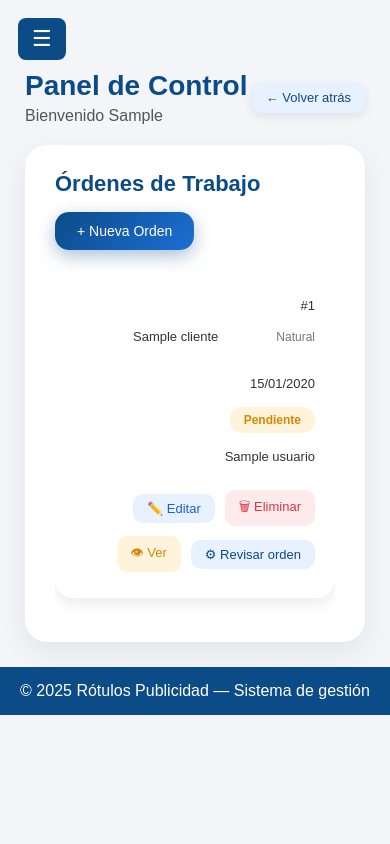
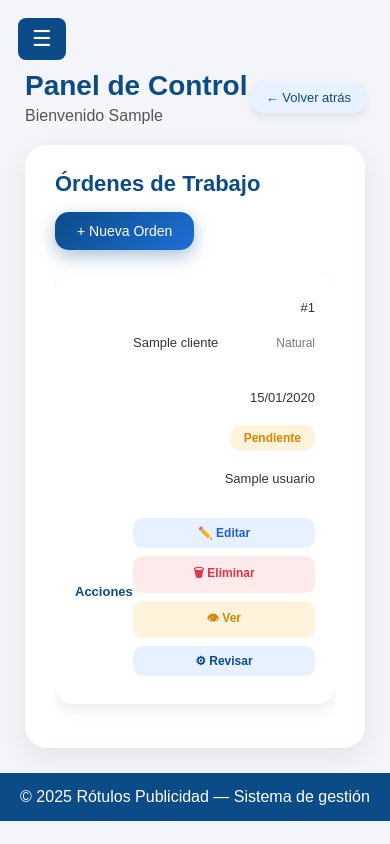
Before and after one commit to tnarvaez006-del/Rpublix, a Django app: page /ordenes/ in a window 390 px wide. Run offline with Django 5.2, Linux system fonts and the light colour scheme; a user stored in the database is signed in; tables that the repository leaves empty hold one stand-in row (values such as "Sample post").

Commit message:
jsjfhfsfoijfijfijsofijoi

```diff
--- a/appR/static/appR/css/ordenes.css
+++ b/appR/static/appR/css/ordenes.css
@@ -54,9 +54,6 @@
 table {
     width: 100%;
     border-collapse: collapse;
-    background: #fff;
-    border-radius: 18px;
-    overflow: hidden;
 }
 
 thead {
@@ -112,46 +109,39 @@ td small {
 /* ================= BOTONES ================= */
 
 .btn {
-    padding: 7px 14px;
+    padding: 8px 12px;
     border-radius: 10px;
-    font-size: 13px;
-    font-weight: 500;
+    font-size: 12px;
+    font-weight: 600;
     text-decoration: none;
-    transition: .25s;
-    margin-right: 6px;
-    display: inline-block;
     border: none;
     cursor: pointer;
+    transition: .2s;
+    white-space: nowrap;
 }
 
-.btn.edit {
-    background: #e8f1ff;
-    color: #1d5fd1;
+.btn.edit { background: #e8f1ff; color: #1d5fd1; }
+.btn.warn { background: #fff4db; color: #d48806; }
+.btn.primary { background: #e7f1ff; color: #0B4B88; }
+.btn.danger { background: #fdeaea; color: #dc3545; }
+
+.btn:hover {
+    transform: translateY(-1px);
 }
 
-.btn.warn {
-    background: #fff4db;
-    color: #d48806;
+/* ================= ACCIONES (LA CLAVE) ================= */
+
+.acciones {
+    display: flex;
+    gap: 8px;
+    flex-wrap: wrap;
+    align-items: center;
 }
 
-.btn.primary {
-    background: #e7f1ff;
-    color: #0B4B88;
-}
-
-.btn.danger {
-    background: #fdeaea;
-    color: #dc3545;
-}
-
-.btn:hover {
-    filter: brightness(.92);
-}
-
-/* ================= MODAL ELIMINAR ================= */
+/* ================= MODAL ================= */
 
 .modal {
-    display: none;              /* 🔥 CLAVE para que no se vean todos */
+    display: none;
     position: fixed;
     z-index: 9999;
     left: 0;
@@ -172,11 +162,6 @@ td small {
     text-align: center;
 }
 
-.modal-content h3 {
-    margin-bottom: 10px;
-    color: #dc3545;
-}
-
 .modal-actions {
     margin-top: 18px;
     display: flex;
@@ -185,18 +170,14 @@ td small {
 }
 
 /* ======================================================
-   RESPONSIVE — MOBILE FIRST
+   RESPONSIVE — MOBILE
 ====================================================== */
 
 @media (max-width: 900px) {
 
-    thead {
-        display: none;
-    }
+    thead { display: none; }
 
-    table,
-    tbody,
-    tr {
+    table, tbody, tr {
         display: block;
         width: 100%;
     }
@@ -213,25 +194,26 @@ td small {
         display: flex;
         justify-content: space-between;
         align-items: center;
-        padding: 8px 0;
+        padding: 10px 0;
         border: none;
         font-size: 13px;
     }
 
     td::before {
         content: attr(data-label);
-        font-weight: 600;
+        font-weight: 700;
         color: #0B4B88;
     }
 
-    td:last-child {
+    /* 🔥 AQUÍ QUEDAN PERFECTOS EN MÓVIL */
+    .acciones {
+        width: 100%;
         justify-content: flex-end;
-        gap: 10px;
-        margin-top: 10px;
-        flex-wrap: wrap;
+        margin-top: 12px;
     }
 
     .btn {
-        margin-right: 0;
+        flex: 1 1 48%;
+        text-align: center;
     }
 }
--- a/appR/templates/appR/ordenes_list.html
+++ b/appR/templates/appR/ordenes_list.html
@@ -61,22 +61,24 @@
                         {% endif %}
                     </td>
 
-                    <td>
+                    <td data-label="Acciones">
+                        <div class="acciones">
 
                             <a href="{% url 'orden_edit' orden.id %}" class="btn edit">✏️ Editar</a>
 
-                        <button class="btn small danger"
-                                onclick="openDeleteModal({{ orden.id }})">
+                            <button class="btn danger" onclick="openDeleteModal({{ orden.id }})">
                                 🗑 Eliminar
                             </button>
 
                             <a href="{% url 'orden_detail' orden.id %}" class="btn warn">👁 Ver</a>
 
                             <a href="{% url 'orden_revision' orden.id %}" class="btn primary">
-                            ⚙ Revisar orden
+                                ⚙ Revisar
                             </a>
 
+                        </div>
                     </td>
+
                 </tr>
 
                 <!-- MODAL POR CADA ORDEN -->
@@ -91,8 +93,7 @@
                         <form method="POST" action="{% url 'orden_delete' orden.id %}">
                             {% csrf_token %}
                             <div class="modal-actions">
-                                <button type="button" class="btn warn"
-                                        onclick="closeDeleteModal({{ orden.id }})">
+                                <button type="button" class="btn warn" onclick="closeDeleteModal({{ orden.id }})">
                                     Cancelar
                                 </button>
                                 <button type="submit" class="btn danger">
```
Lines whose indentation alone changed are shown as unchanged.
